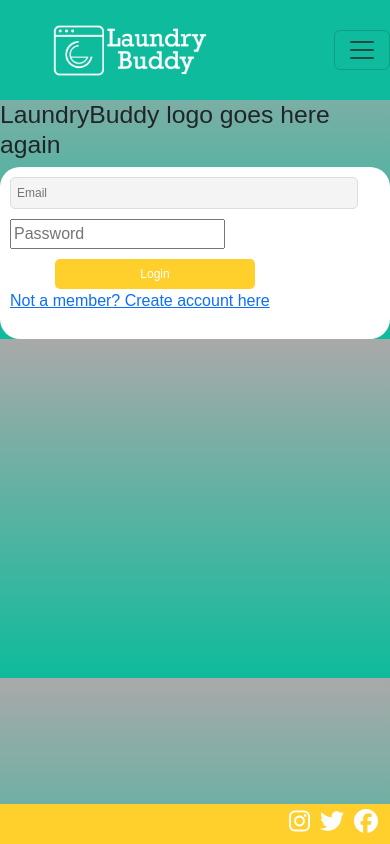
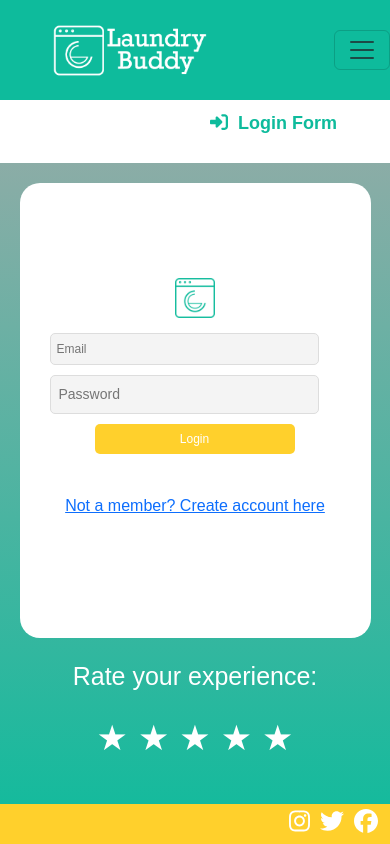
Before and after one commit to hampeG/laundrybuddy, a React (Vite) app: page /login in a window 390 px wide. Built offline with nearby package versions, Linux system fonts and the light colour scheme.

Commit message:
Styled login form and made it responsive

```diff
--- a/src/ContactForm.css
+++ b/src/ContactForm.css
@@ -1,7 +1,7 @@
 body {
     background: linear-gradient(to bottom, rgba(169, 169, 169, 1), rgba(14, 187, 156, 1) 100%);
     font-family: Arial, sans-serif !important;
-
+    height: 100vh;
 }
 
 
@@ -20,6 +20,26 @@ body {
     max-width: 500px;
     width: 90%;
     height: 555px;
+}
+.body1 {
+  display: flex;
+  flex-direction: column;
+  align-items: center;
+  justify-content: center;
+  background-color: #ffffff !important;
+  font-family: Arial, sans-serif !important;
+  border-radius: 20px;
+  margin: auto;
+  margin-top: 20px;
+  padding: 20px;
+  max-width: 500px;
+  width: 90%;
+  height: 455px;
+}
+
+.register-link {
+  text-align: center;
+  margin-top: 40px; /* Adjust the value as needed */
 }
 
 
@@ -44,6 +64,17 @@ form div {
 }
 
 input[type="text"],
+input[type="email"],
+textarea {
+    width: calc(100% - 22px);
+    padding: 8px;
+    border: 1px solid #ddd;
+    border-radius: 5px;
+    color: #555;
+    background-color: #f4f4f4;
+    font-size: 14px;
+}
+input[type="password"],
 input[type="email"],
 textarea {
     width: calc(100% - 22px);
--- a/src/LoginForm.jsx
+++ b/src/LoginForm.jsx
@@ -1,6 +1,9 @@
 import { useState } from "react";
 import { useAuth } from "./context/AuthContext";
 import { Link } from "react-router-dom";
+import './ContactForm.css';
+import { FontAwesomeIcon } from '@fortawesome/react-fontawesome';
+import { faAddressBook, faSignInAlt } from '@fortawesome/free-solid-svg-icons';
 
 function LoginForm() {
   const [formData, setFormData] = useState({
@@ -19,6 +22,9 @@ function LoginForm() {
       [name]: value
     }));
   }
+  const handleRatingChange = ratingValue => {
+    setFormData({ ...formData, rating: ratingValue });
+  };
 
   // Event handler for form submission
   async function handleSubmit(e) {
@@ -34,7 +40,18 @@ function LoginForm() {
 
   return (
     <div>
-      <h2>LaundryBuddy logo goes here again</h2>
+      <div class="contact-form-container">
+        <p className="contact-form-text">
+        <FontAwesomeIcon icon={faSignInAlt} className="contact-icon" />
+          Login Form
+        </p>
+      </div>
+    <div className='body1'>
+    <img
+                src="src/images/lb-logo-sq 1.png"
+                alt="Laundry Buddy Logo"
+                className="Logo"
+            />
       {errorMessage && <div className="error">{errorMessage}</div>}
       <form onSubmit={handleSubmit}>
         <div>
@@ -44,8 +61,25 @@ function LoginForm() {
           <input type="password" placeholder="Password" id="loginPassword" name="password" autoComplete="off" value={formData.password} onChange={handleChange} required />
         </div>
         <button type="submit">Login</button>
-        <p><Link to="/register">Not a member? Create account here</Link></p>
+        <p className="register-link"><Link to="/register">Not a member? Create account here</Link></p>
       </form>
+    </div>
+    <div className="rating-container">
+        <p className='rating-text'>Rate your experience:</p>
+        <div className="stars">
+            <input type="radio" id="star1" name="rating" value="1" checked={formData.rating === '1'} onChange={() => handleRatingChange('1')} />
+            <label htmlFor="star1">&#9733;</label>
+            <input type="radio" id="star2" name="rating" value="2" checked={formData.rating === '2'} onChange={() => handleRatingChange('2')} />
+            <label htmlFor="star2">&#9733;</label>
+            <input type="radio" id="star3" name="rating" value="3" checked={formData.rating === '3'} onChange={() => handleRatingChange('3')} />
+            <label htmlFor="star3">&#9733;</label>
+            <input type="radio" id="star4" name="rating" value="4" checked={formData.rating === '4'} onChange={() => handleRatingChange('4')} />
+            <label htmlFor="star4">&#9733;</label>
+            <input type="radio" id="star5" name="rating" value="5" checked={formData.rating === '5'} onChange={() => handleRatingChange('5')} />
+            <label htmlFor="star5">&#9733;</label>
+        </div>
+
+      </div>
     </div>
   );
 }
```
Also changed, not shown: src/NavBar.jsx (+1 -7 lines).
